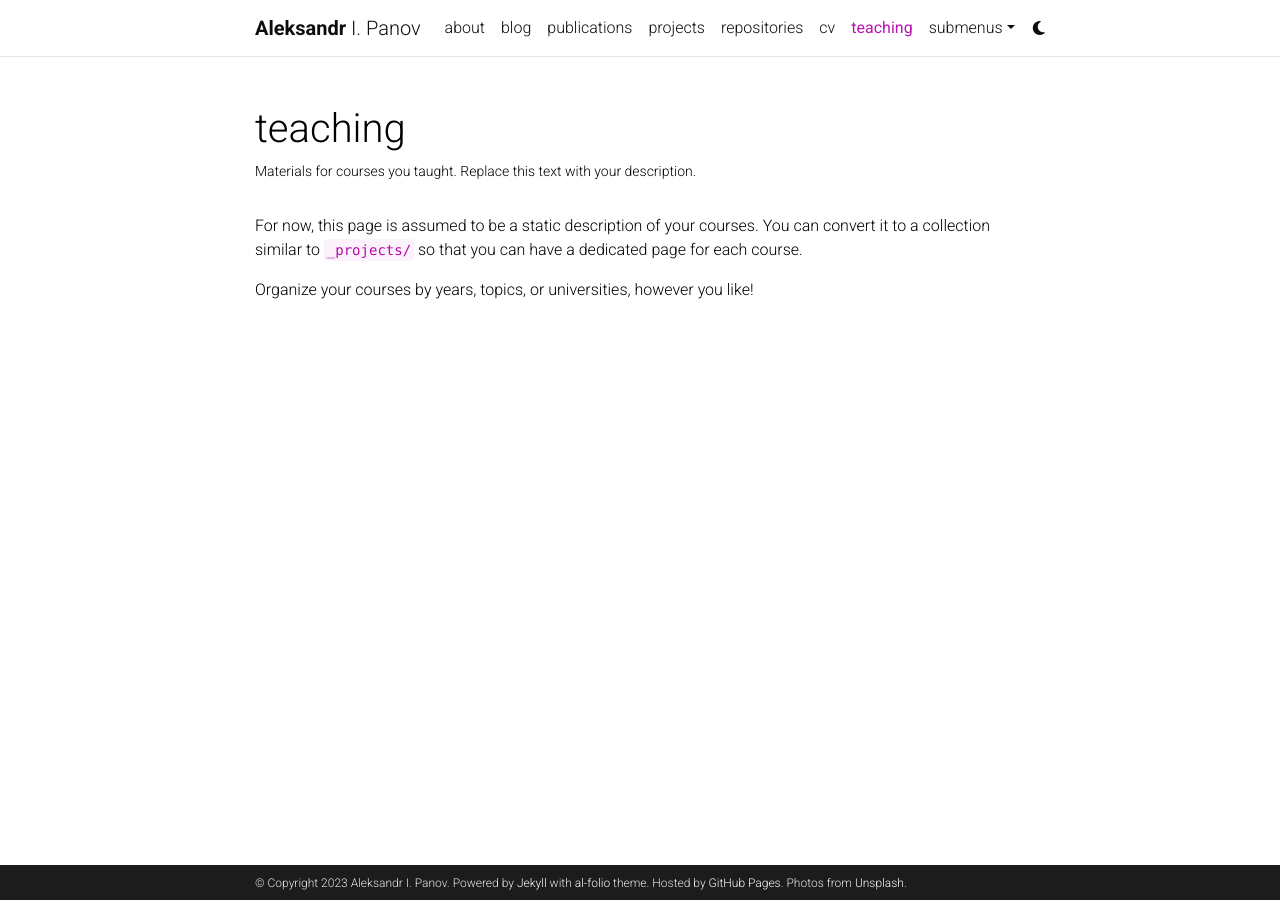
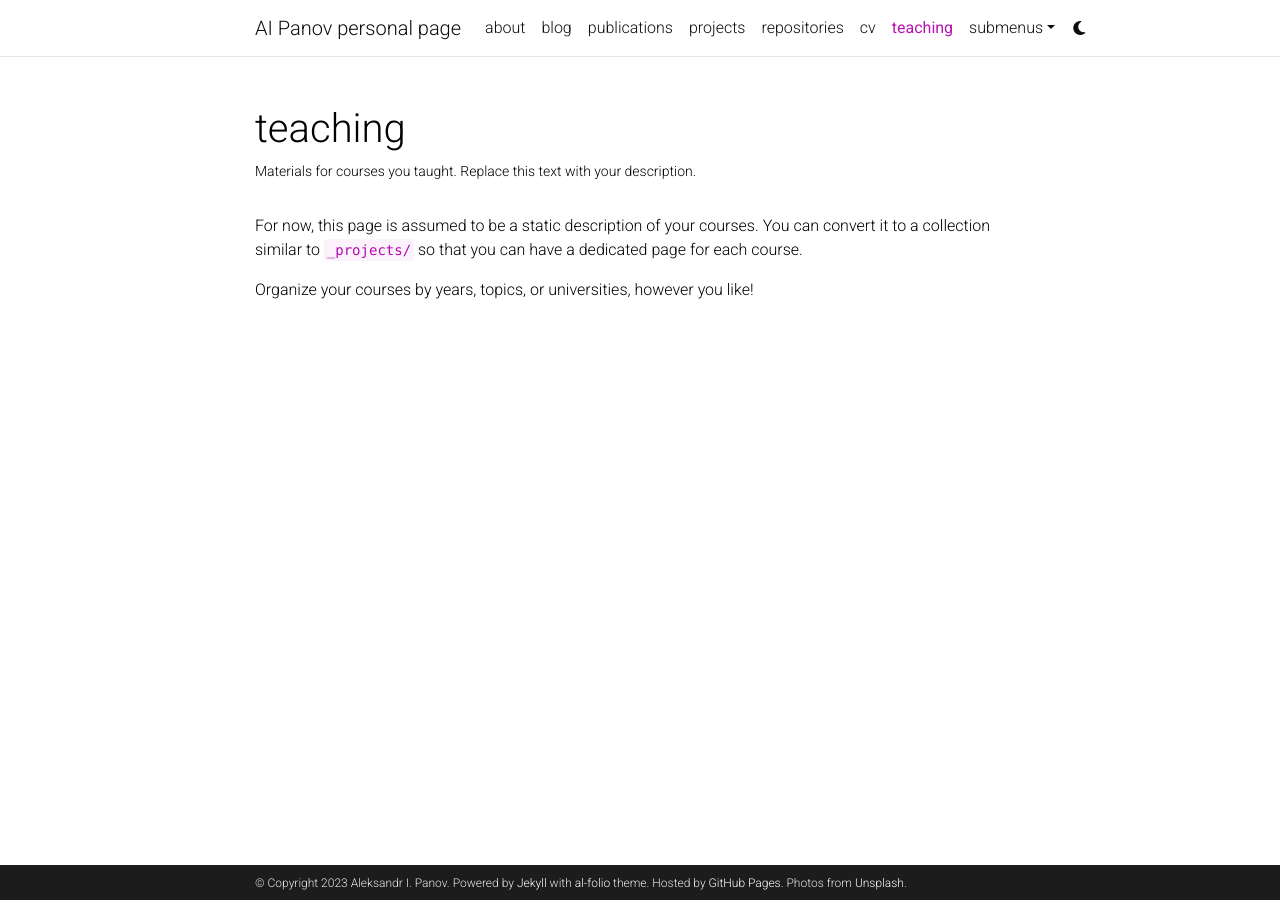
Before and after one commit to grafft/grafft.github.io, a Jekyll site: the page built from _pages/teaching.md, in a window 1280 px wide. Built offline with Jekyll 4.4.1, drawn with Linux system fonts in a browser that asks for light colours; comment, search, counter and statistics services are not loaded; a style sheet for code colours, icons or effects is not loaded.

Commit message:
Update _config.yml

```diff
--- a/_config.yml
+++ b/_config.yml
@@ -2,7 +2,7 @@
 # Site settings
 # -----------------------------------------------------------------------------
 
-title: blank # the website title (if blank, full name will be used instead)
+title: AI Panov personal page # the website title (if blank, full name will be used instead)
 first_name: Aleksandr
 middle_name: I.
 last_name: Panov
```
